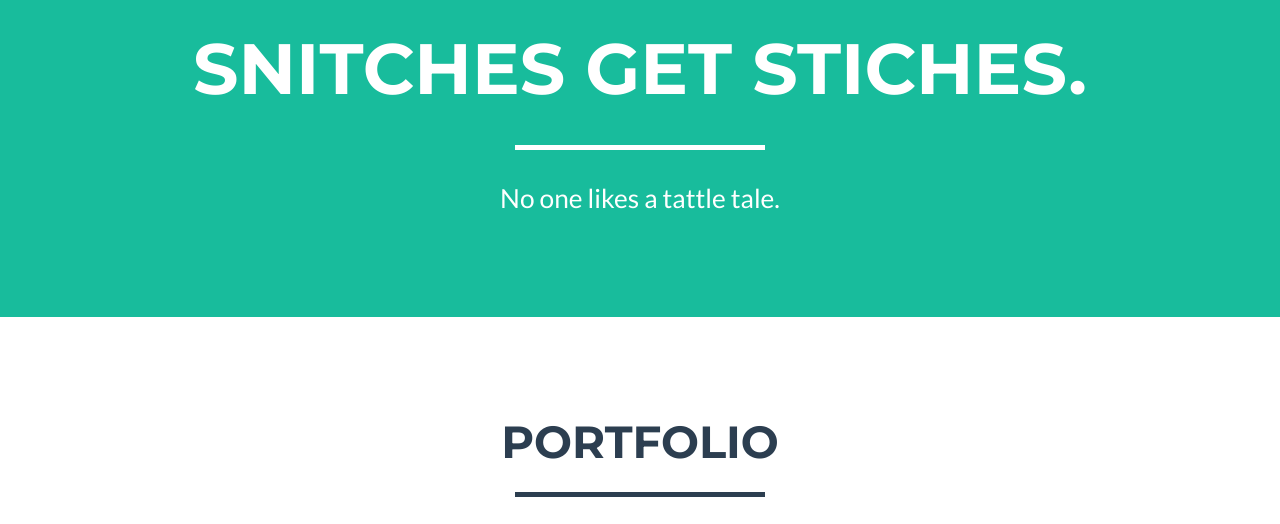
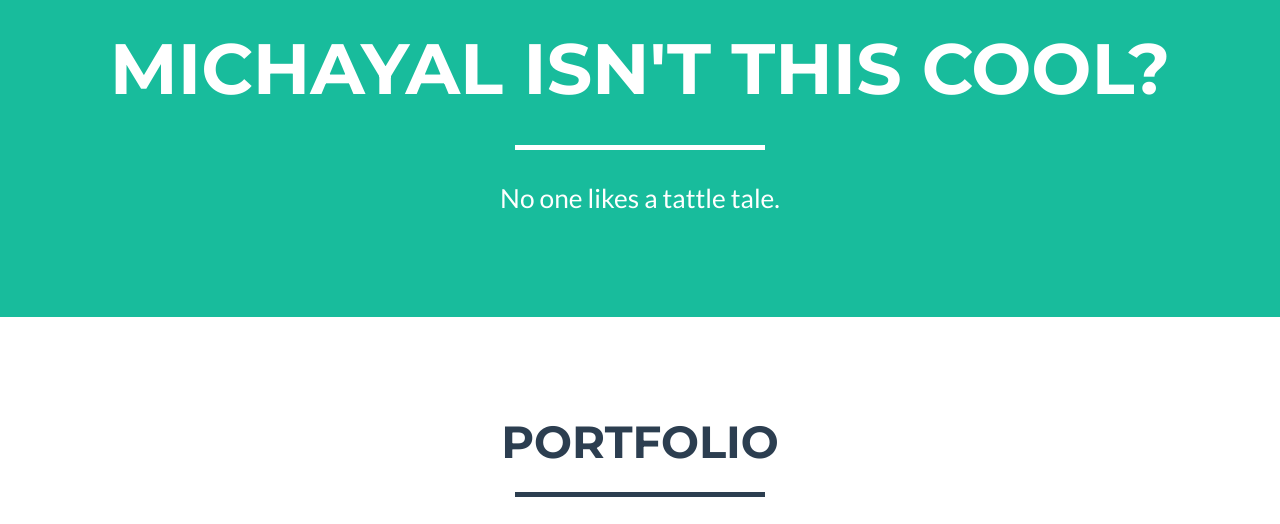
Before and after one commit to mikkelsenmk/mikkelsenmk.github.io, a website: page index.html in a window 1280 px wide. Shown: the part 202-726 px from the top of the page. Drawn offline with nearby package versions, Linux system fonts and the light colour scheme; files whose address does not match are found by name.

Commit message:
example for Michayal

```diff
--- a/index.html
+++ b/index.html
@@ -76,7 +76,7 @@
                 <div class="col-lg-12">
                     <img class="img-responsive" src="img/snitch.png" alt="">
                     <div class="intro-text">
-                        <span class="name">SNITCHES GET STICHES.</span>
+                        <span class="name">Michayal isn't this cool?</span>
                         <hr class="star-light">
                         <span class="skills">No one likes a tattle tale.</span>
                     </div>
```
